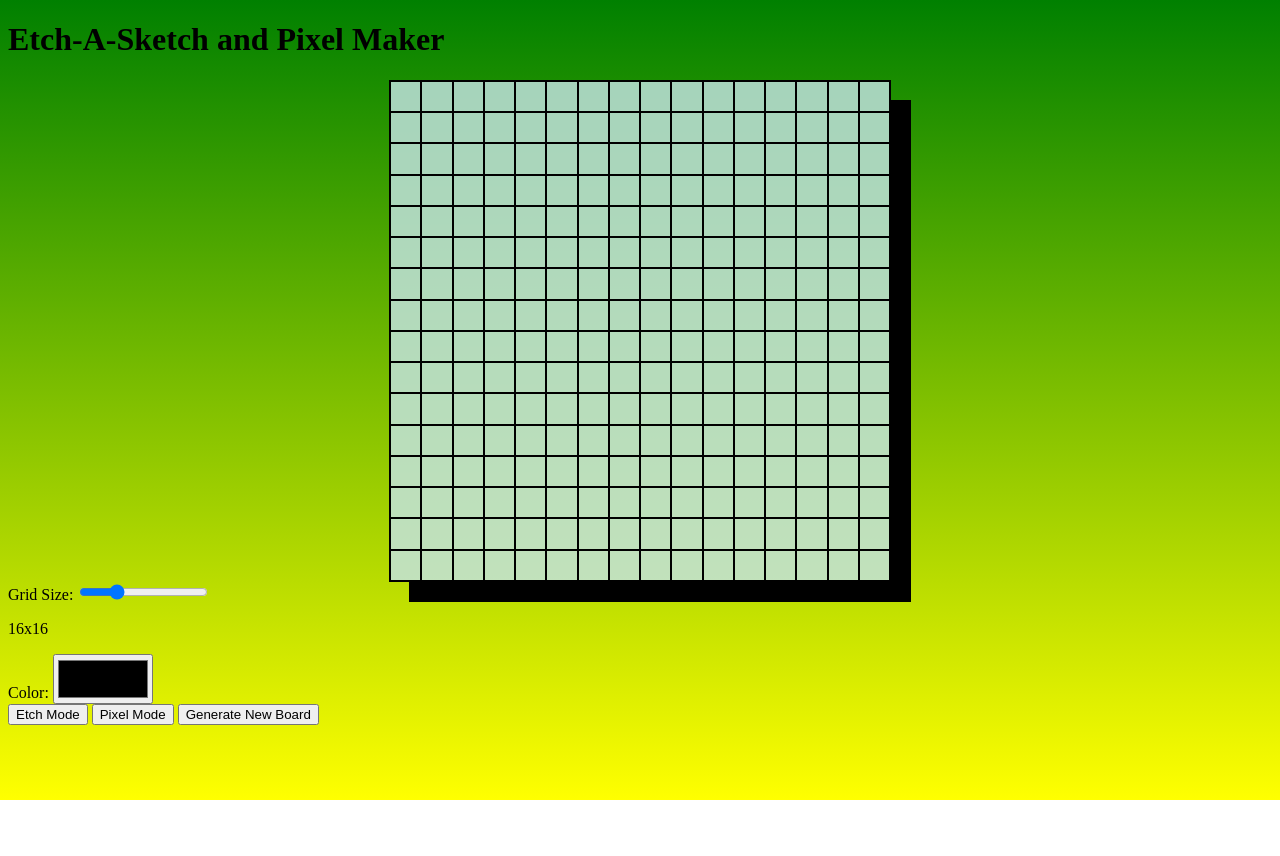
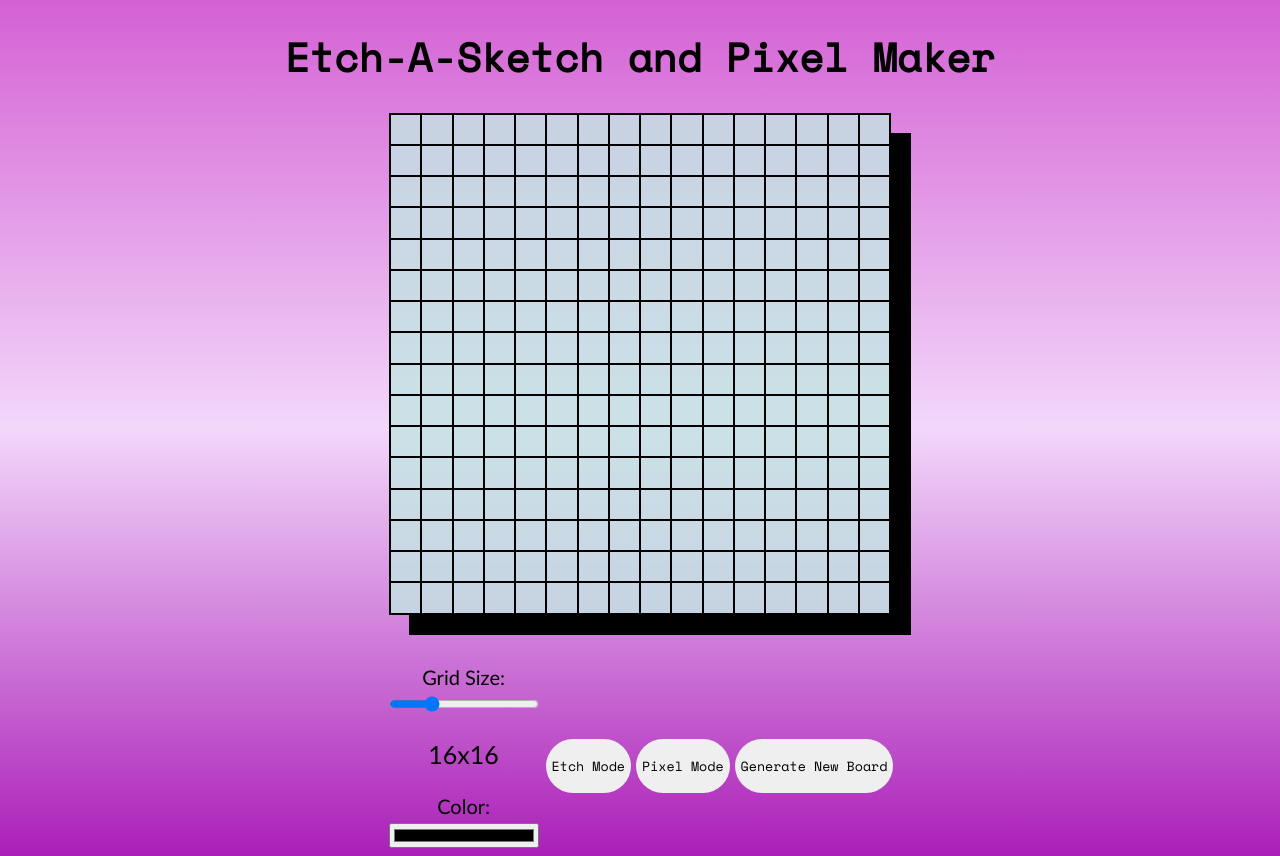
Before and after one commit to beau214/pixeletch, a plain HTML site: page index.html in a window 1280 px wide. Before the commit the page ends 800 px from the top, so only its background shows below. Drawn offline with nearby package versions, Linux system fonts and the light colour scheme.

Commit message:
Update styles.css

```diff
--- a/styles.css
+++ b/styles.css
@@ -1,16 +1,28 @@
+*{
+    font-family: 'Space Mono', monospace;
+}
+
 html{
     min-height: 100%;
 }
 
 body{
     height: 100%;
-    background-image: linear-gradient(green,yellow);
+    background-image: linear-gradient(rgb(212, 97, 212),rgba(216, 136, 240, 0.329),rgb(171, 31, 184) );
     background-repeat: no-repeat;
+
+}
+
+h1{
+    text-align: center;
+    font-weight: bolder;
+    font-size: 40px;
+
 }
 
 #sketch {
     display: flex;
-    justify-content: center;
+    justify-content: space-around;
 }
 
 #container {
@@ -29,6 +41,57 @@ body{
 }
 
 #colorPicker{
-    width: 100px;
-    height: 50px;
+    width: 150px;
+    height: 25px;
 }
+
+#selection{
+    display: flex;
+    margin-top: 50px;
+
+    justify-content: center;
+}
+
+#style{
+    display: flex;
+    flex-direction: column;
+    align-items: center;
+}
+
+
+
+#size{
+    width: 150px;
+}
+
+#buttons{
+    display: flex;
+    margin-top: 20px;
+    justify-content: center;
+    align-items: center;
+}
+
+#buttons button{
+    margin-left: 5px;
+    height: 33%;
+    border-radius: 33px;
+    border: 0px ;
+
+}
+
+button:hover{
+    background-color: rgb(169, 127, 209);
+    opacity: 100%;
+    font-weight: bold;
+}
+
+label{
+    margin-bottom: 5px;
+    font-size: 20px;
+    font-family: 'Gill Sans', 'Gill Sans MT', Calibri, 'Trebuchet MS', sans-serif;
+}
+
+#gridSize{
+    font-family: 'Gill Sans', 'Gill Sans MT', Calibri, 'Trebuchet MS', sans-serif;
+    font-size: 25px;
+}
```
